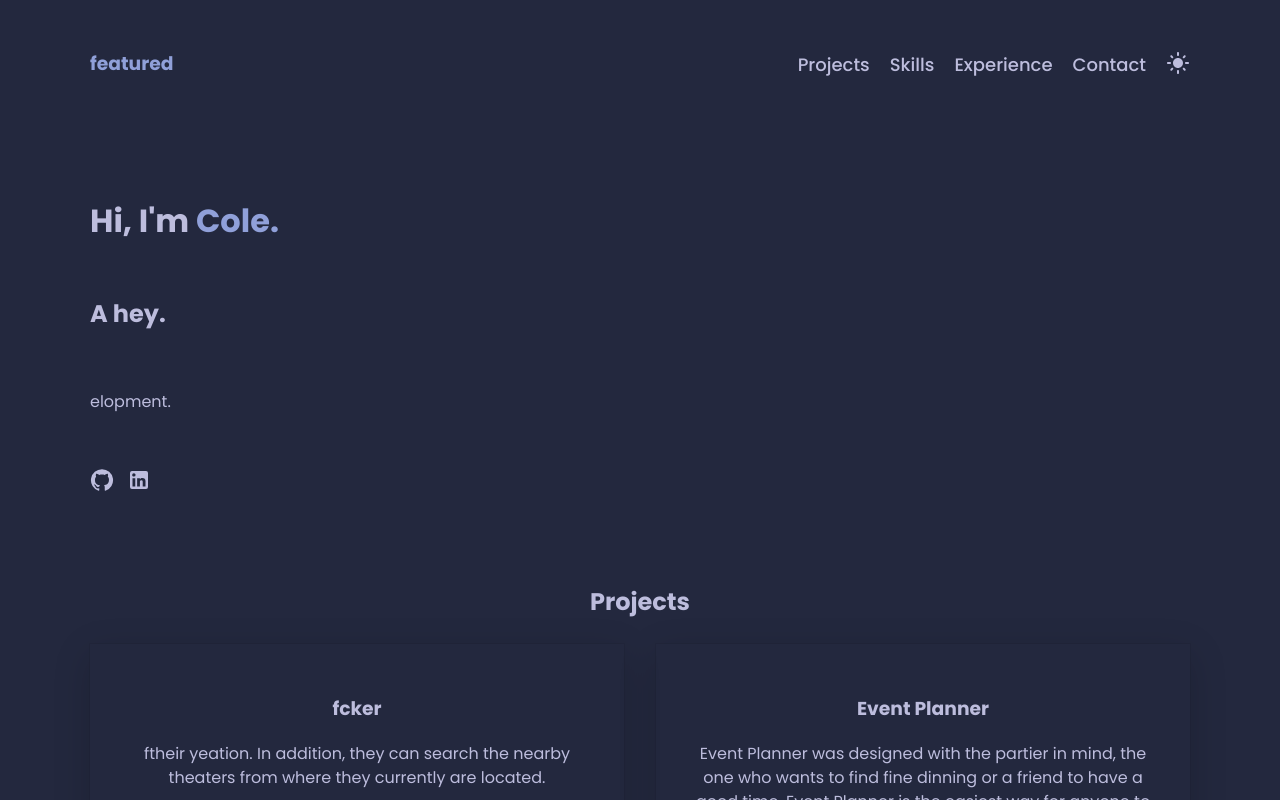
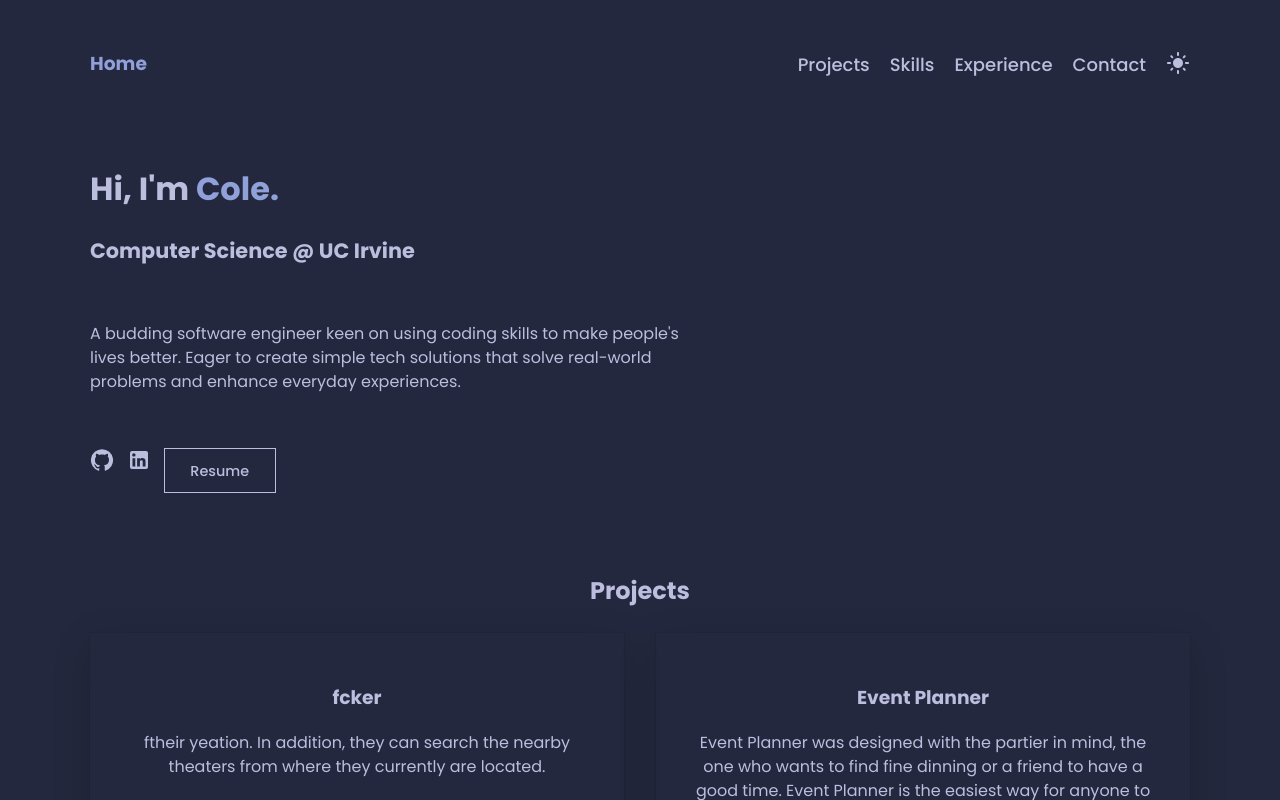
Before and after one commit to colet0227/colet0227.github.io, a React (Create React App) app: page / in a window 1280 px wide. Built offline with nearby package versions, Linux system fonts and the light colour scheme.

Commit message:
fixed about section + resume

```diff
--- a/src/components/About/About.css
+++ b/src/components/About/About.css
@@ -1,6 +1,6 @@
 .about {
   flex-direction: column;
-    margin-top: 3em;
+  margin-top: 1em;
   text-align: left;
 }
 
@@ -9,7 +9,8 @@
 }
 
 .about__role {
-    margin-top: 1.2em;
+  margin-top: 0em;
+  font-size: 1.3em;
 }
 
 .about__desc {
@@ -20,6 +21,11 @@
 .about__desc,
 .about__contact {
   margin-top: 2.4em;
+  display: flex;
+}
+
+.about__contact a {
+  text-decoration: none;
 }
 
 .about .link--icon {
--- a/src/components/About/About.js
+++ b/src/components/About/About.js
@@ -17,18 +17,10 @@ const About = () => {
         </h1>
       )}
 
-      {role && <h2 className='about__role'>A {role}.</h2>}
+      {role && <h2 className='about__role'>{role}</h2>}
       <p className='about__desc'>{description && description}</p>
 
       <div className='about__contact center'>
-        {resume && (
-          <a href={resume}>
-            <span type='button' className='btn btn--outline'>
-              Resume
-            </span>
-          </a>
-        )}
-
         {social && (
           <>
             {social.github && (
@@ -52,6 +44,14 @@ const About = () => {
             )}
           </>
         )}
+
+        {resume && (
+          <a href={resume}>
+            <span type='button' className='btn btn--outline'>
+              Resume
+            </span>
+          </a>
+        )}
       </div>
     </div>
   )
--- a/src/portfolio.js
+++ b/src/portfolio.js
@@ -1,19 +1,20 @@
-// import aboutpic from "./components/Access/mePhoto.jpg"
+// import aboutpic from "./contexts/mePhoto.jpg"
+import res from "./contexts/Resume.pdf"
 
 const header = {
   // all the properties are optional - can be left empty or deleted
   homepage: 'https://colet0227.github.io/',
-  title: 'featured',
+  title: 'Home',
 }
 
 const about = {
 //   photo:aboutpic,
   // all the properties are optional - can be left empty or deleted
   name: 'Cole',
-  role: 'hey',
+  role: 'Computer Science @ UC Irvine',
   description:
-    'elopment.',
-  resume: '',
+    'A budding software engineer keen on using coding skills to make people\'s lives better. Eager to create simple tech solutions that solve real-world problems and enhance everyday experiences.',
+  resume: res,
   social: {
     linkedin: 'google.com',
     github: 'google.com',
```
Also changed, not shown: 1 other file (tests, documents, lock files or other folders). Lines whose indentation alone changed are shown as unchanged.
